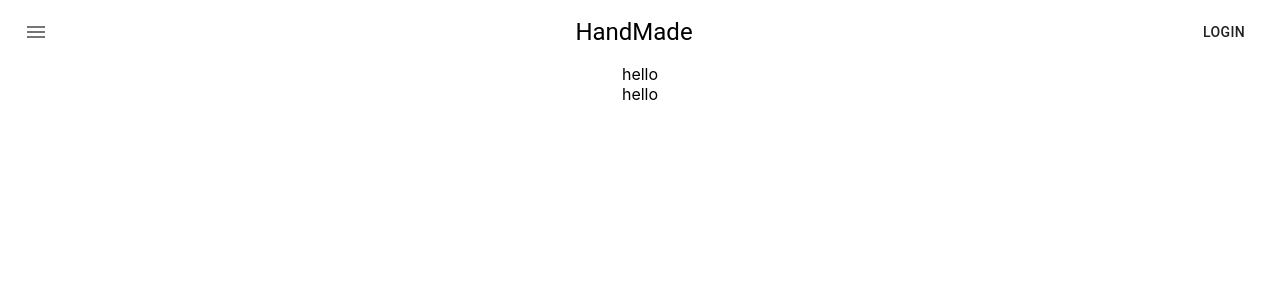
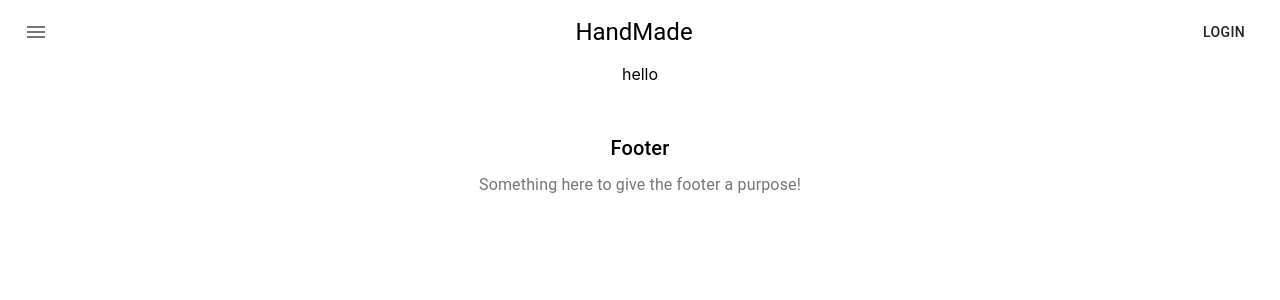
Before and after one commit to Maymonah98/react-shopping-app, a React (Create React App) app: page / in a window 1280 px wide. Shown: the top 300 px of the page. Built offline with nearby package versions, Linux system fonts and the light colour scheme.

Commit message:
add footer

```diff
--- a/src/components/Footer/index.js
+++ b/src/components/Footer/index.js
@@ -1,13 +1,31 @@
 import React from 'react';
+import { makeStyles } from '@material-ui/core/styles';
+import Container from '@material-ui/core/Container';
+import Typography from '@material-ui/core/Typography';
+import Link from '@material-ui/core/Link';
 
-
+const useStyles = makeStyles((theme) => ({
+  footer: {
+    backgroundColor: theme.palette.background.paper,
+    // marginTop: theme.spacing(8),
+    padding: theme.spacing(6, 0),
+  },
+}));
 
 function Footer() {
+  const classes = useStyles();
+
     return (
-      <div >
-        hello
-
-      </div>
+      <footer className={classes.footer}>
+      <Container maxWidth="lg">
+        <Typography variant="h6" align="center" gutterBottom>
+        Footer
+        </Typography>
+        <Typography variant="subtitle1" align="center" color="textSecondary" component="p">
+        Something here to give the footer a purpose!
+        </Typography>
+      </Container>
+    </footer>
     );
   }
 
```
